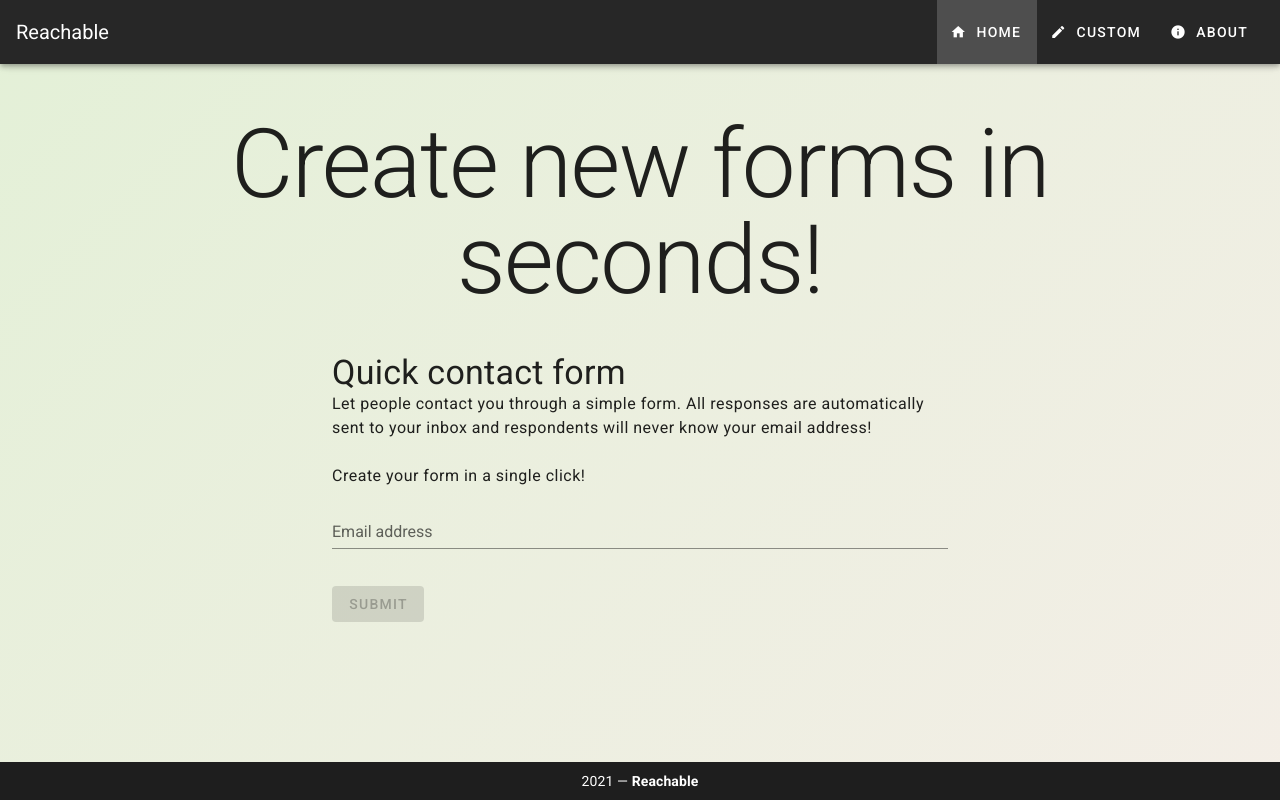
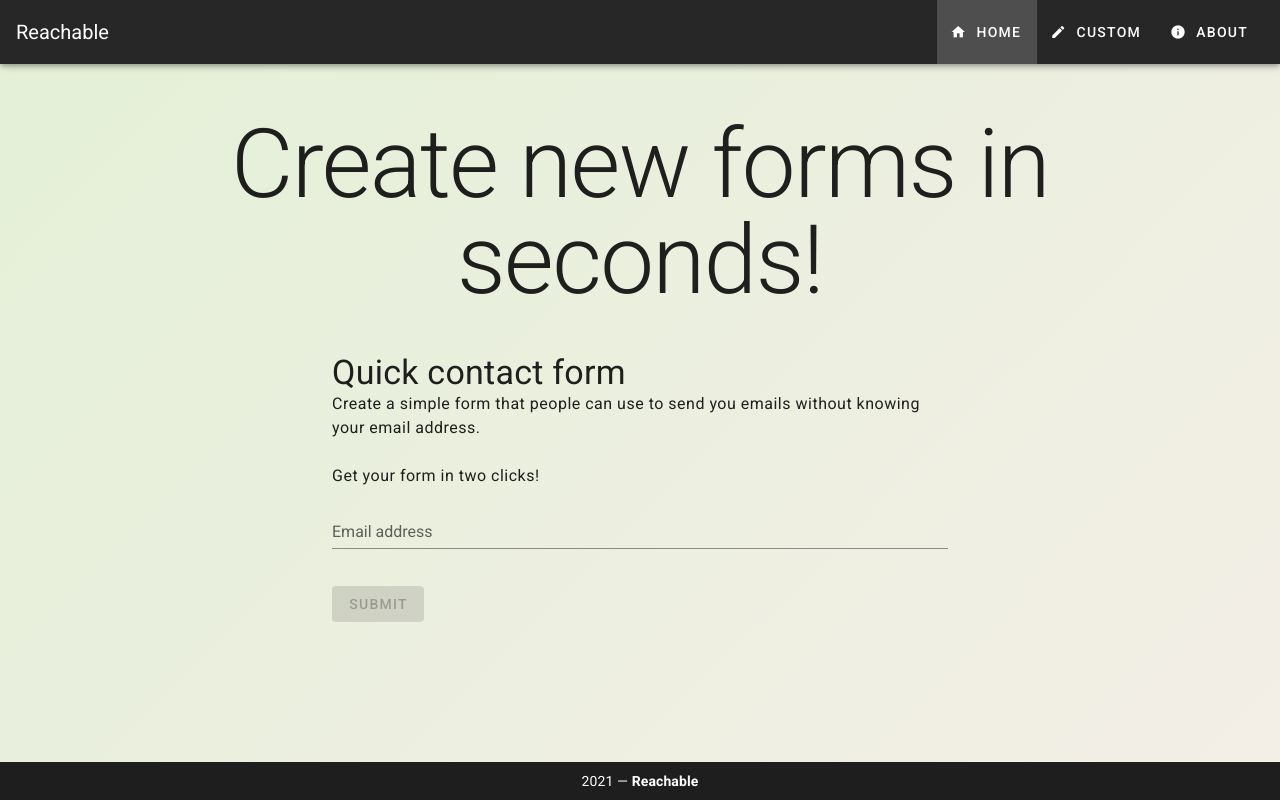
Before and after one commit to JoelBosch90/reachable, a Nuxt app in the folder client/: page / in a window 1280 px wide. Built offline with nearby package versions, Linux system fonts and the light colour scheme.

Commit message:
Improved texts

```diff
--- a/client/pages/form/custom.vue
+++ b/client/pages/form/custom.vue
@@ -12,8 +12,8 @@
     </div>
     <div v-else>
       <p class="body-1">
-        Do you want to create your own contact form, and control its name and
-        its description? Look no further: this is what you need!
+        Do you want more control over your form? Create a form and with a name
+        and description that you decide!
       </p>
       <CreateCustomForm @created="onCreated" />
     </div>
--- a/client/pages/index.vue
+++ b/client/pages/index.vue
@@ -22,11 +22,10 @@
         </div>
         <div v-else>
           <p class="body-1">
-            Let people contact you through a simple form. All responses are
-            automatically sent to your inbox and respondents will never know
-            your email address!
+            Create a simple form that people can use to send you emails without
+            knowing your email address.
             <br><br>
-            Create your form in a single click!
+            Get your form in two clicks!
           </p>
           <CreateContactForm @created="onCreated" />
         </div>
```
